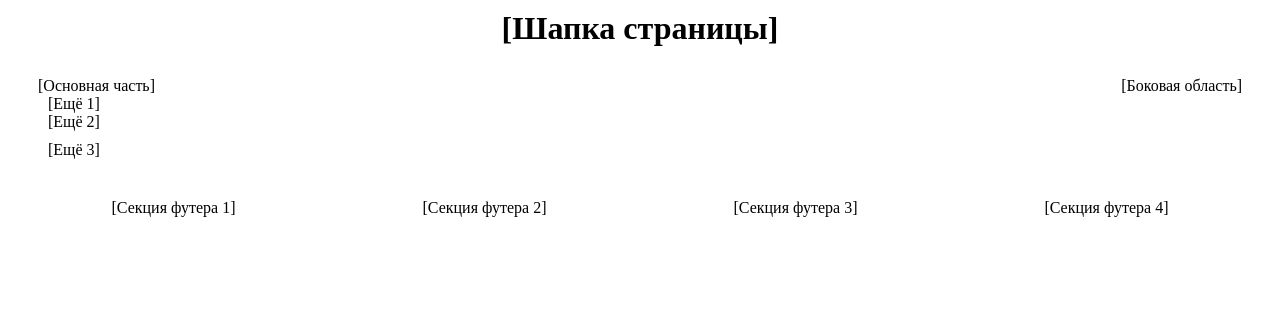
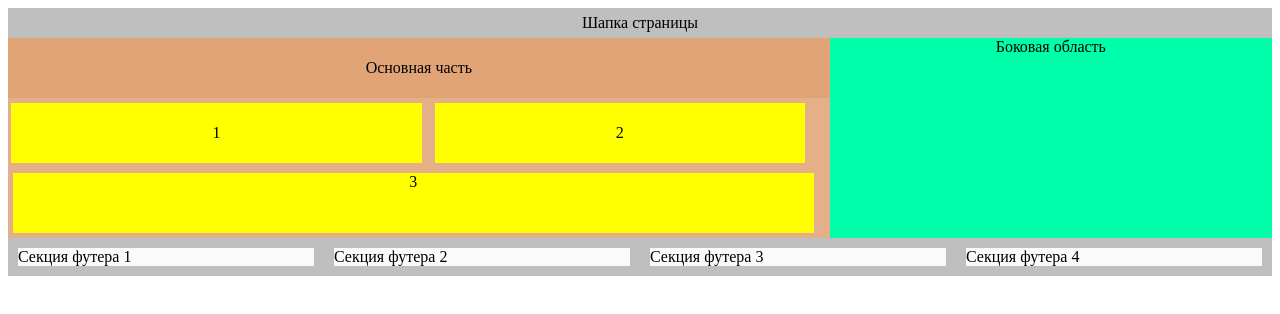
Before and after one commit to your-m1nd/week5, a plain HTML site: page index.html in a window 1280 px wide. Drawn offline with Linux system fonts and the light colour scheme.

Commit message:
add index.html and css style

```diff
--- a/assets/styles/style.css
+++ b/assets/styles/style.css
@@ -1,76 +1,139 @@
-h1 {
+header {
+    background-color: hsl(0, 0%, 75%);
     display: flex;
     justify-content: center;
-    margin: 10px;
-    }
+    height: 30px;
+    align-items: center;
+}
 
-.container {
-box-sizing: border-box;
-align-items:baseline;
-justify-content: space-between;
-flex-wrap: wrap;
-flex-basis:100%;
-width: 500px;
-margin: 10px;
-padding: 20px;
-border: 10px;
-width:auto;
-height:auto;
+.wrapper{
+    display: flex;
+    flex-basis: 100%;
+    height: 200px;
+}
+
+.flex-container-1 {
+    background-color: rgba(225, 162, 116, 0.842);
+    display:inline-flex;
+flex-basis: 65%;
+flex-direction: row;
+flex-wrap:wrap;
+width: 600px;
+}
+
+.main {
+    background-color: rgba(225, 162, 116, 0.842);
+    display: flex;
+    flex-basis: 100%;
+    flex-direction: column;
+    flex-wrap:wrap;
+    justify-content:space-around;
+    align-content: center;
+}
+
+.element-1 {
+    background-color: rgb(255, 255, 0);
+    display: flex;
+    flex-basis: 50%;
+    flex-direction: row;
+    flex-wrap:wrap;
+    justify-content:center;
+    align-content: center;
+    margin: 5px 5px 5px 3px;
+}
+
+.element-2{
+    background-color: rgb(255, 255, 0);
+    display: flex;
+    flex-basis: 45%;
+    flex-direction: row;
+    flex-wrap:wrap;
+    justify-content:center;
+    align-content: center;
+    margin: 5px 5px 5px 8px;
+}
+
+.element-3 {
+    background-color: rgb(255, 255, 0);
+    display: flex;
+    flex-basis: 100%;
+    flex-direction: row;
+    flex-wrap:wrap;
+    justify-content: center;
+    margin: 5px 16px 5px 5px;
+}
+
+.flex-container-2 {
+    background-color: rgb(0, 255, 170);
+    display: inline-flex;
+    justify-content:center;
+    flex-basis: 35%;
+    width: 550px;
+}
+
+aside {
+    display: flex;
+    flex-basis: 35%;
+    align-content: stretch;
+    justify-content: center;
+}
+
+.wrapper-1 {
+    display: flex;
+    flex-basis: 100%;
+    flex-direction: row;
+    flex-wrap: nowrap;
+    align-content: stretch;
+    justify-content: space-around;
+}
+
+.flex-container-3 {
+    background-color:  hsl(0, 0%, 75%);
+    display: flex;
+    flex-direction: row;
+    flex-wrap:nowrap;
+    flex-basis: 100%;
+    justify-content: space-around;
+    width: 200px;
 
 }
 
-div{
-display: flex;
-flex-direction: row;
-flex-wrap: nowrap;
-align-items:stretch;
-justify-content: space-between;
-margin-left: auto;
-margin-right: auto;
-border: 1px;
+.footer {
+    display: flex;
+    flex-direction: row;
+    flex-wrap:nowrap;
+    flex-basis: 100%;
+    justify-content: space-around;
+}
+
+.footer-1 {
+    background-color: rgb(250, 250, 250);
+    display: flex;
+    flex-basis:25%;
+    flex-direction: row;
+margin: 10px;
 
 }
 
-.article {
-display:flex;
-flex-direction: column;
-justify-content: flex-start;
-width: 200px;
+.footer-2 {
+    background-color: rgb(250, 250, 250);
+    display: flex;
+    flex-basis:25%;
+    flex-direction: row;
+    margin: 10px;
 }
+.footer-3 {
+    background-color: rgb(250, 250, 250);
+    display: flex;
+    flex-basis:25%;
+    flex-direction: row;
+    margin: 10px;
 
-.article-2 {
-    display:flex;
-    width: 200px;
-    flex-direction: column;
-    flex-shrink:1;
+}
+.footer-4 {
+    background-color: rgb(250, 250, 250);
+    display: flex;
+    flex-basis:25%;
+    flex-direction: row;
     margin: 10px;
-    }
-
-
-aside{
-align-self: flex-start;
-display: inline-flex;
-flex-direction: row;
-flex-wrap: nowrap;
-align-items:flex-end;
-justify-content: flex-end;
-flex-grow:0;
-width: 250px
 }
-
-footer {
-display:flex;
-flex-direction: row;
-justify-content: center;
-flex: 1 0 0;
-flex-basis:25%;
-}
-
-.footer-container {
-    display: flex;
-    flex-direction: row;
-    justify-content: space-around;
-flex-basis: 100%;
-flex-shrink:0;
-margin: 10px;
-}
--- a/index.html
+++ b/index.html
@@ -4,30 +4,29 @@
     <meta charset="UTF-8">
     <meta http-equiv="X-UA-Compatible" content="IE=edge">
     <meta name="viewport" content="width=device-width, initial-scale=1.0">
-    <link rel=stylesheet href="/assets/styles/style.css">
+    <link rel=stylesheet href="assets/styles/style.css">
     <title>Сайт</title>
 </head>
 <body>
-    <header><h1>[Шапка страницы]</h1>
-    </header>
-    <main class="container">
-    <div class="div">
-    <article>
-        [Основная часть]
-        <div class="article">[Ещё 1]</div>
-        <div class="article">[Ещё 2]</div>
-        <div class="article-2">[Ещё 3]</div>
-</article>
-<aside class="aside">
-    [Боковая область]
-    </aside>
+<header>Шапка страницы</header>
+<div class="wrapper">
+<div class="flex-container-1">
+<main class="main">Основная часть</main>
+<section class="element-1">1</section>
+<section class="element-2">2</section>
+<section class="element-3">3</section>
 </div>
-    </main>
-    <footer class="footer-container">
-        <div class="footer">[Секция футера 1]</div>
-        <div class="footer">[Секция футера 2]</div>
-        <div class="footer">[Секция футера 3]</div>
-        <div class="footer">[Секция футера 4]</div>
-    </footer>
+<aside class="flex-container-2">Боковая область</aside>
+</div>
+<div class="wrapper-1">
+<div class="flex-container-3">
+<footer class="footer">
+<section class="footer-1">Секция футера 1</section>
+<section class="footer-2">Секция футера 2</section>
+<section class="footer-3">Секция футера 3</section>
+<section class="footer-4">Секция футера 4</section>
+</footer>
+</div>
+</div>
 </body>
 </html>
```
